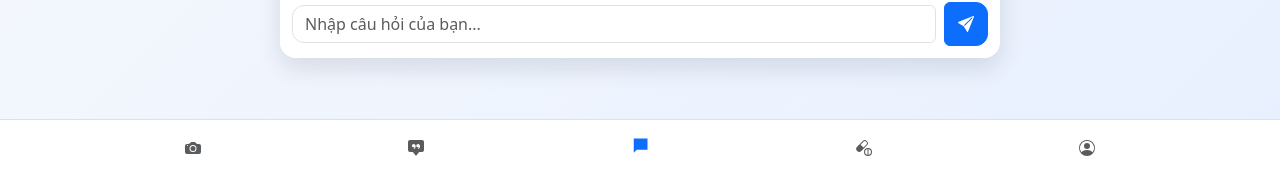
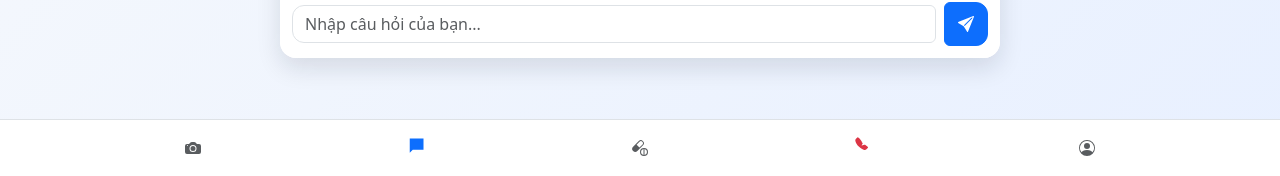
Before and after one commit to Codedr-edu/New_DermAI, a Django app: page /chatbot/ in a window 1280 px wide. Shown: the part 624-800 px from the top of the page. Run offline with Django 5.2, Linux system fonts and the light colour scheme; a user stored in the database is signed in; some libraries are stand-ins or nearby versions.

Commit message:
helloooo

```diff
--- a/Dermal/templates/chatbot.html
+++ b/Dermal/templates/chatbot.html
@@ -163,11 +163,11 @@
           </svg>
         </a>
 
-        <a href="/community" class="d-flex flex-column align-items-center text-decoration-none text-muted">
+        <!--<a href="/community" class="d-flex flex-column align-items-center text-decoration-none text-muted">
           <svg xmlns="http://www.w3.org/2000/svg" width="16" height="16" fill="currentColor" class="bi bi-chat-square-quote-fill" viewBox="0 0 16 16">
             <path d="M0 2a2 2 0 0 1 2-2h12a2 2 0 0 1 2 2v8a2 2 0 0 1-2 2h-2.5a1 1 0 0 0-.8.4l-1.9 2.533a1 1 0 0 1-1.6 0L5.3 12.4a1 1 0 0 0-.8-.4H2a2 2 0 0 1-2-2zm7.194 2.766a1.7 1.7 0 0 0-.227-.272 1.5 1.5 0 0 0-.469-.324l-.008-.004A1.8 1.8 0 0 0 5.734 4C4.776 4 4 4.746 4 5.667c0 .92.776 1.666 1.734 1.666.343 0 .662-.095.931-.26-.137.389-.39.804-.81 1.22a.405.405 0 0 0 .011.59c.173.16.447.155.614-.01 1.334-1.329 1.37-2.758.941-3.706a2.5 2.5 0 0 0-.227-.4zM11 7.073c-.136.389-.39.804-.81 1.22a.405.405 0 0 0 .012.59c.172.16.446.155.613-.01 1.334-1.329 1.37-2.758.942-3.706a2.5 2.5 0 0 0-.228-.4 1.7 1.7 0 0 0-.227-.273 1.5 1.5 0 0 0-.469-.324l-.008-.004A1.8 1.8 0 0 0 10.07 4c-.957 0-1.734.746-1.734 1.667 0 .92.777 1.666 1.734 1.666.343 0 .662-.095.931-.26"/>
           </svg>
-        </a>
+        </a>-->
 
         <a href="/chatbot" class="d-flex flex-column align-items-center text-decoration-none text-primary">
           <svg xmlns="http://www.w3.org/2000/svg" width="20" height="20" fill="currentColor" class="mb-1" viewBox="0 0 16 16">
@@ -179,6 +179,13 @@
           <svg xmlns="http://www.w3.org/2000/svg" width="16" height="16" fill="currentColor" class="bi bi-capsule-pill" viewBox="0 0 16 16">
             <path d="M11.02 5.364a3 3 0 0 0-4.242-4.243L1.121 6.778a3 3 0 1 0 4.243 4.243l5.657-5.657Zm-6.413-.657 2.878-2.879a2 2 0 1 1 2.829 2.829L7.435 7.536zM12 8a4 4 0 1 1 0 8 4 4 0 0 1 0-8m-.5 1.042a3 3 0 0 0 0 5.917zm1 5.917a3 3 0 0 0 0-5.917z"/>
           </svg>
+        </a>
+
+        <a href="tel:115" class="d-flex flex-column align-items-center text-decoration-none text-danger">
+          <svg xmlns="http://www.w3.org/2000/svg" width="20" height="20" fill="currentColor" class="mb-1" viewBox="0 0 16 16">
+            <path d="M3.654 1.328a.678.678 0 00-1.015-.063L1.605 2.298c-.483.48-.661 1.18-.45 1.803.35 1.098 1.07 2.78 2.65 4.36 1.58 1.58 3.262 2.3 4.36 2.65.623.211 1.323.033 1.803-.45l1.033-1.033a.678.678 0 00-.063-1.015l-2.07-1.552a.678.678 0 00-.58-.087l-1.52.507a.678.678 0 01-.657-.148L6.9 6.1a.678.678 0 00-.148-.657L6.255 4.9a.678.678 0 00-.087-.58L4.616 2.25z"/>
+          </svg>
+          <!--<small class="d-block">Gọi cấp cứu</small>-->
         </a>
 
         <a href="/profile" class="d-flex flex-column align-items-center text-decoration-none text-muted">
```
